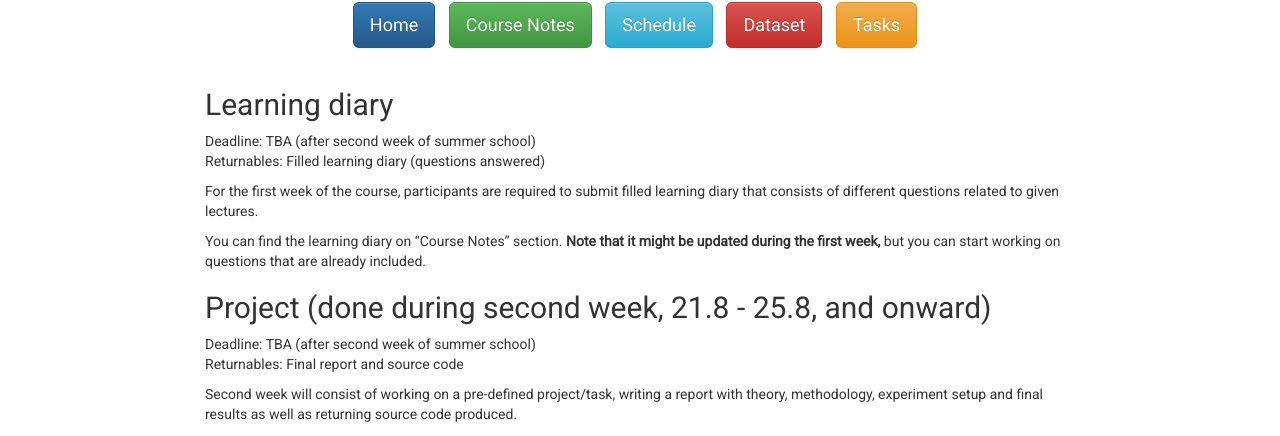
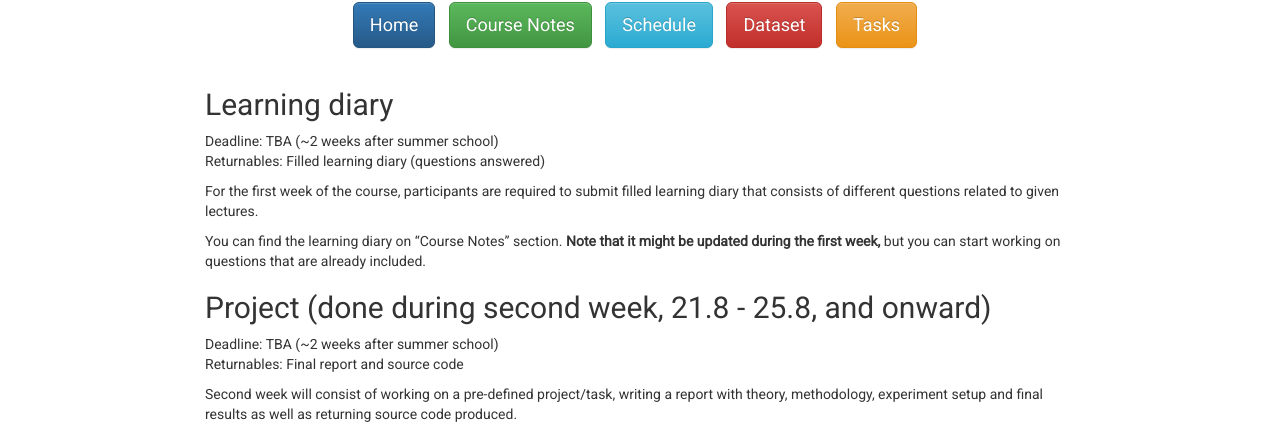
Before and after one commit to abrahamwoubie/Summer_School_RL, a Jekyll site: the page built from tasks.md, in a window 1280 px wide. Shown: the part 223-659 px from the top of the page. Built offline with Jekyll 4.4.1, drawn with Linux system fonts in a browser that asks for light colours; nearby versions of some CDN libraries.

Commit message:
Updated tasks info

```diff
--- a/tasks.md
+++ b/tasks.md
@@ -6,7 +6,7 @@ title: Tasks | MLABST'17
 {% include buttons.html %}
 
 ## Learning diary
-Deadline: TBA (after second week of summer school) <br>
+Deadline: TBA (~2 weeks after summer school) <br>
 Returnables: Filled learning diary (questions answered)
 
 For the first week of the course, participants are required to submit filled
@@ -16,7 +16,7 @@ You can find the learning diary on "Course Notes" section. **Note that it might
 updated during the first week,** but you can start working on questions that are already included.
 
 ## Project (done during second week, 21.8 - 25.8, and onward)
-Deadline: TBA (after second week of summer school) <br>
+Deadline: TBA (~2 weeks after summer school) <br>
 Returnables: Final report and source code
 
 Second week will consist of working on a pre-defined project/task, writing a
```
